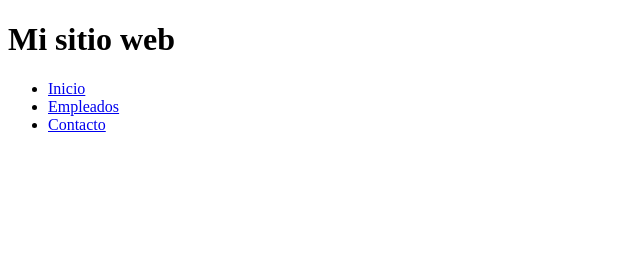
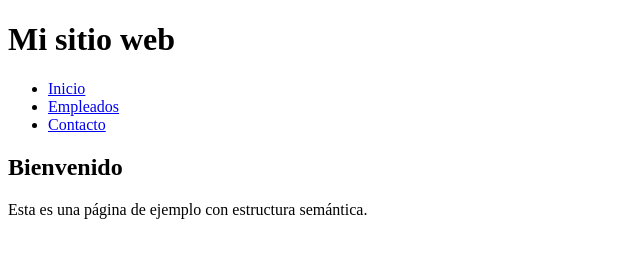
Before and after one commit to ju-reyes22/taller-01, a plain HTML site: page index.html in a window 1280 px wide. Shown: the whole page, without its empty margins (0-640 px from the left). Drawn offline with Linux system fonts and the light colour scheme.

Commit message:
Creacion del main y section inicio

```diff
--- a/index.html
+++ b/index.html
@@ -16,5 +16,13 @@
       </ul>
     </nav>
     </header>
+
+    <main>
+    <section id="inicio">
+      <h2>Bienvenido</h2>
+      <p>Esta es una página de ejemplo con estructura semántica.</p>
+    </section>
+    </main>
+
 </body>
 </html>
```
